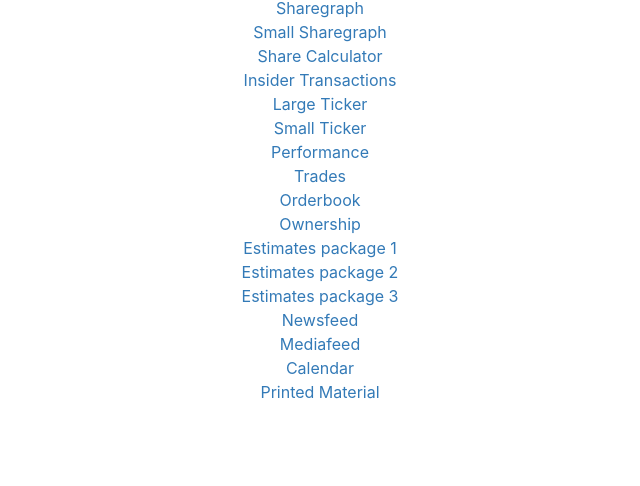
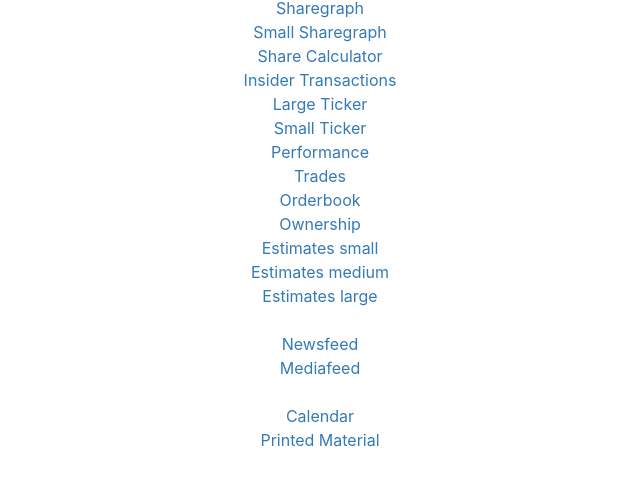
Before and after one commit to cision/websolutions, a website built with webpack: page src/index.html in a window 1280 px wide. Shown: the part 240-726 px from the top of the page, without its empty margins (320-960 px from the left). Built offline with nearby package versions, Linux system fonts and the light colour scheme.

Commit message:
Updated Estimate file names for clarity

```diff
--- a/src/index.html
+++ b/src/index.html
@@ -6,7 +6,6 @@
     <meta http-equiv="X-UA-Compatible" content="ie=edge">
     <title>Cision Web Solutions</title>
     <script src="http://code.jquery.com/jquery-3.3.1.min.js" integrity="sha256-FgpCb/KJQlLNfOu91ta32o/NMZxltwRo8QtmkMRdAu8=" crossorigin="anonymous"></script>
-
 </head>
 <body>
     <div class="container text-center">
@@ -23,13 +22,13 @@
             <li><a target="_blank" href="trades.html">Trades</a> </li>
             <li><a target="_blank" href="orderbook.html">Orderbook</a> </li>
             <li><a target="_blank" href="ownership.html">Ownership</a> </li>
-            <li><a target="_blank" href="estimatePackage1.html">Estimates package 1</a> </li>
-            <li><a target="_blank" href="estimatePackage2.html">Estimates package 2</a> </li>
-            <li><a target="_blank" href="estimatePackage3.html">Estimates package 3</a> </li>
-            <li></li>
+            <li><a target="_blank" href="estimateSmall.html">Estimates small</a> </li>
+            <li><a target="_blank" href="estimateMedium.html">Estimates medium</a> </li>
+            <li><a target="_blank" href="estimateLarge.html">Estimates large</a> </li>
+            <li>&nbsp;</li>
             <li><a target="_blank" href="newsfeed.html">Newsfeed</a> </li>
             <li><a target="_blank" href="mediafeed.html">Mediafeed</a> </li>
-            <li></li>
+            <li>&nbsp;</li>
             <li><a target="_blank" href="calendar.html">Calendar</a> </li>
             <li><a target="_blank" href="printedMaterial.html">Printed Material</a></li>
         </ul>
```
Also changed, not shown: src/estimateLarge.html (renamed from src/estimatePackage3.html), src/estimateMedium.html (renamed from src/estimatePackage2.html), src/estimateSmall.html (renamed from src/estimatePackage1.html).
